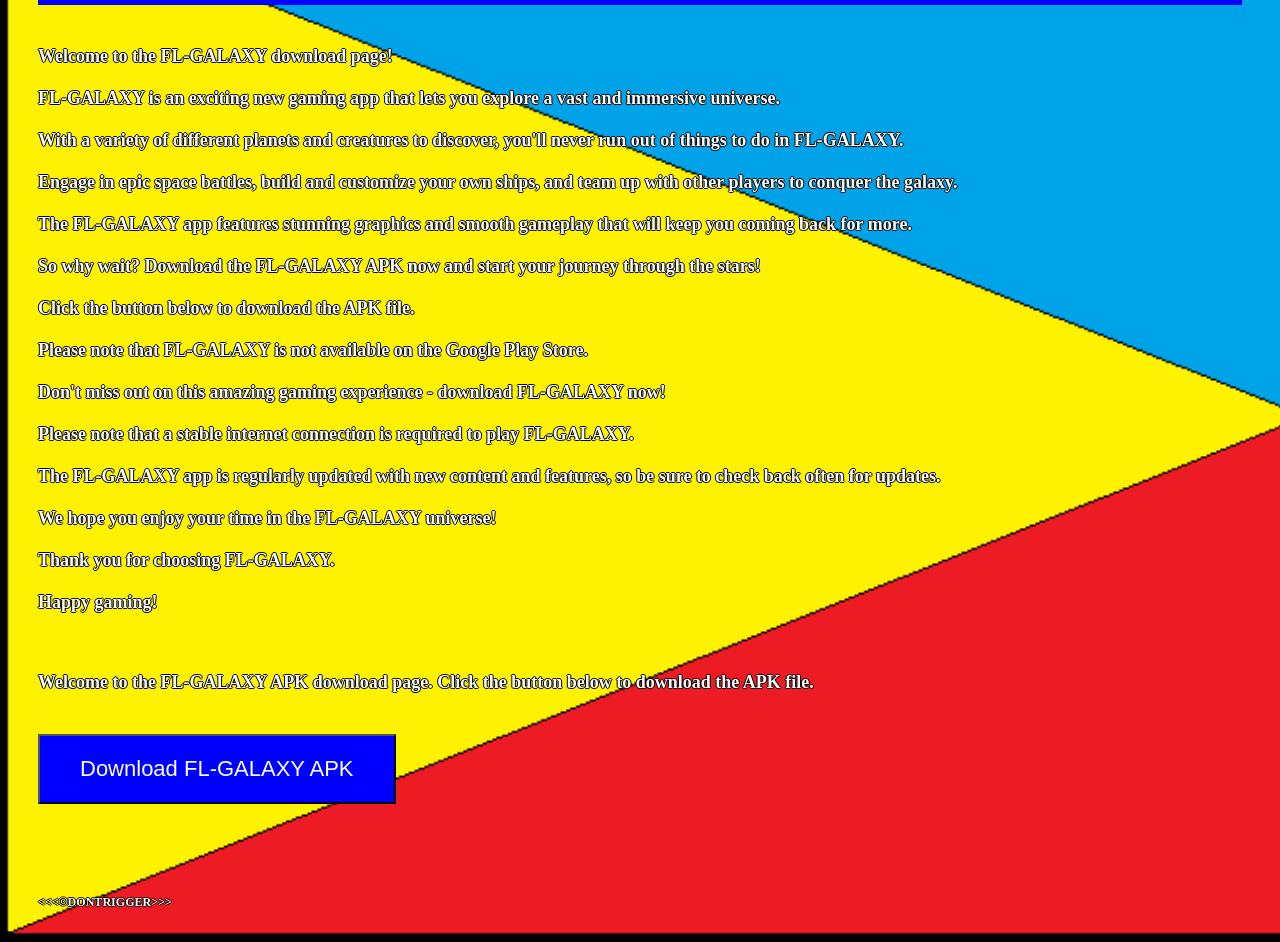
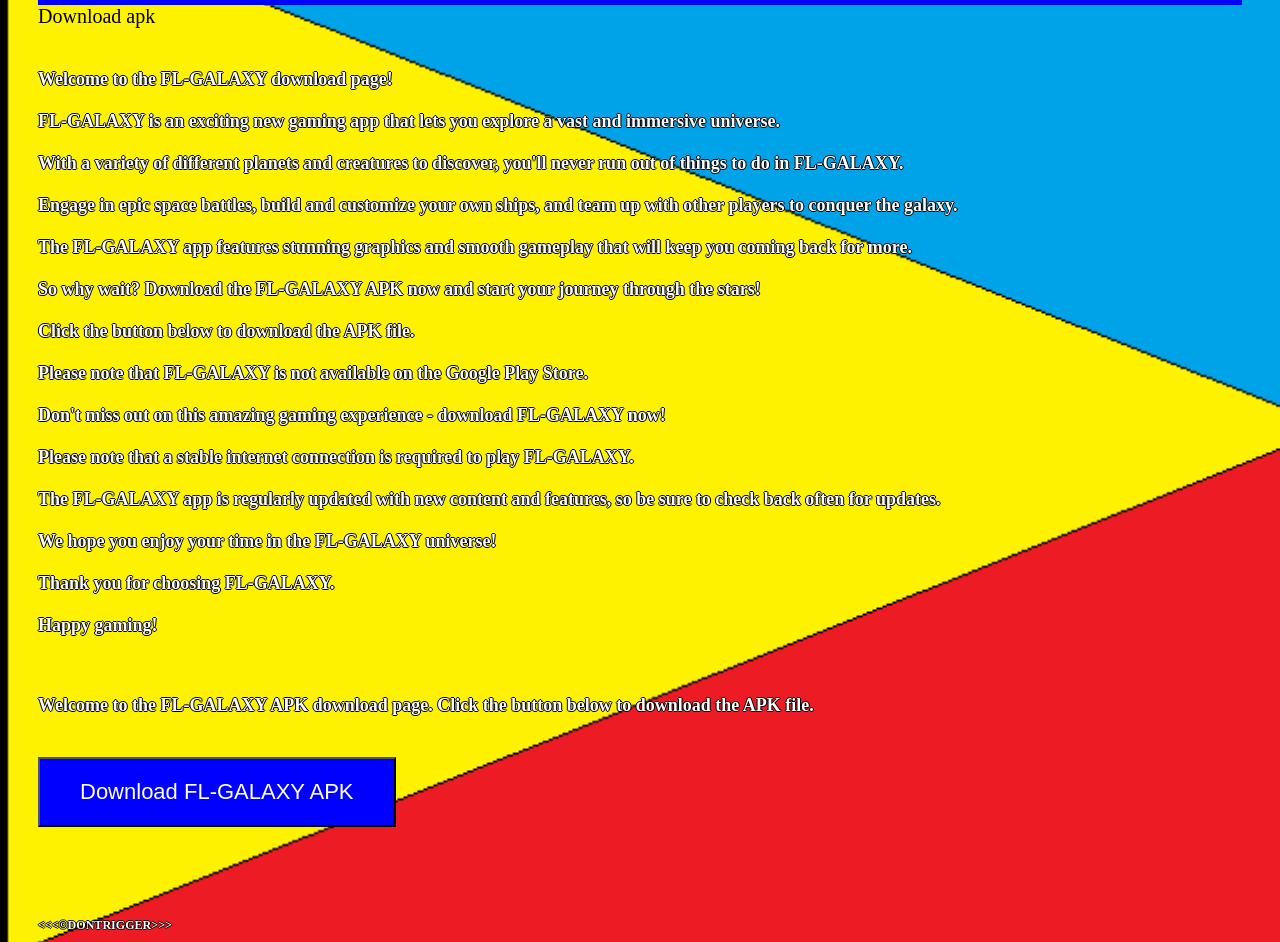
Before and after one commit to Worldwi/FL-GALAXY, a plain HTML site: page index.html in a window 1280 px wide. Shown: the part 110-1052 px from the top of the page. Drawn offline with Linux system fonts and the light colour scheme.

Commit message:
Update index.html

```diff
--- a/index.html
+++ b/index.html
@@ -104,6 +104,7 @@
   </head>
   <body>
     <div class="banner">FL-GALAXY APK Download</div>
+<nav><a href"#i" >Download apk</a></nav>
 <br><p class="des">
     Welcome to the FL-GALAXY download page! <br>
     <br>
@@ -133,11 +134,12 @@
     <br>
     Happy gaming! <br>
   </p>
-
+  <section id="i " >
   <br>  <p class="des">Welcome to the FL-GALAXY APK download page. Click the button below to download the APK file.</p>
   <br>  <a href="/path/to/fl-galaxy.apk" download>
         <button class="download-button">Download FL-GALAXY APK</button>
       </a>
+</section>
 <div class="des">
  <br>
    <br>
```
